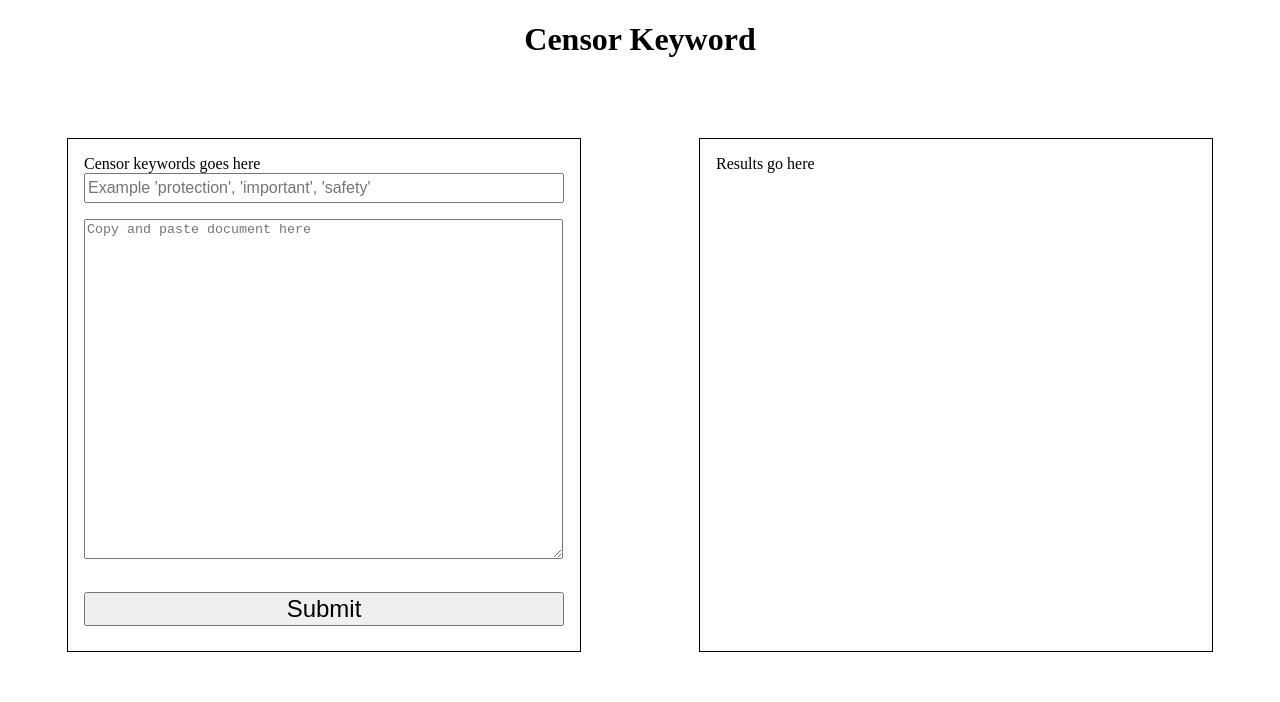
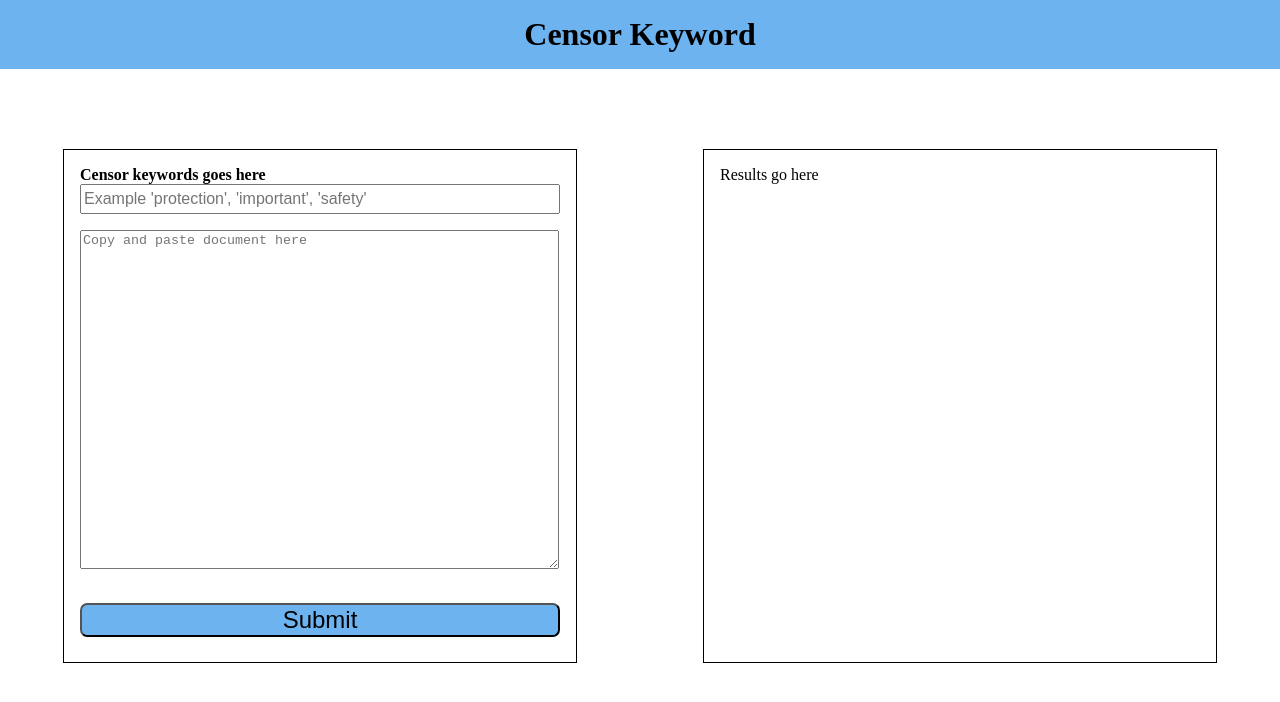
Before and after one commit to thaomonster/censor-keywords, an Angular app: page / in a window 1280 px wide. Shown: the top 702 px of the page. Built offline with nearby package versions, Linux system fonts and the light colour scheme.

Commit message:
Add color to header and button

```diff
--- a/src/app/app.component.html
+++ b/src/app/app.component.html
@@ -3,7 +3,7 @@
 </header>
 <main>
   <div>
-    Censor keywords goes here
+    <b>Censor keywords goes here</b>
     <input type='text' placeholder="Example 'protection', 'important', 'safety' " />
     <textarea type ='text' placeholder='Copy and paste document here'></textarea>
     <button>Submit</button>
--- a/src/app/app.component.scss
+++ b/src/app/app.component.scss
@@ -1,5 +1,7 @@
 button {
   font-size: 1.5em;
+  background-color: rgb(109, 179, 240);
+  border-radius: 0.3em;
 }
 
 div {
@@ -12,8 +14,14 @@ div {
   height: 30em;
 }
 
+h1 {
+  margin: 0;
+}
+
 header {
   text-align: center;
+  background-color: rgb(109, 179, 240);
+  padding: 1em;
 }
 
 input {
--- a/src/styles.scss
+++ b/src/styles.scss
@@ -1 +1,4 @@
-/* You can add global styles to this file, and also import other style files */
+body,
+html {
+  margin: 0;
+}
```
